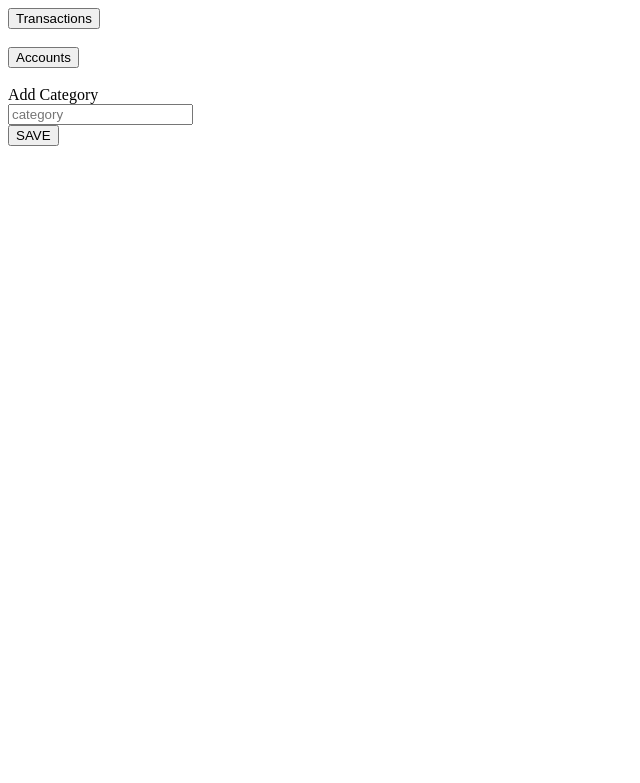
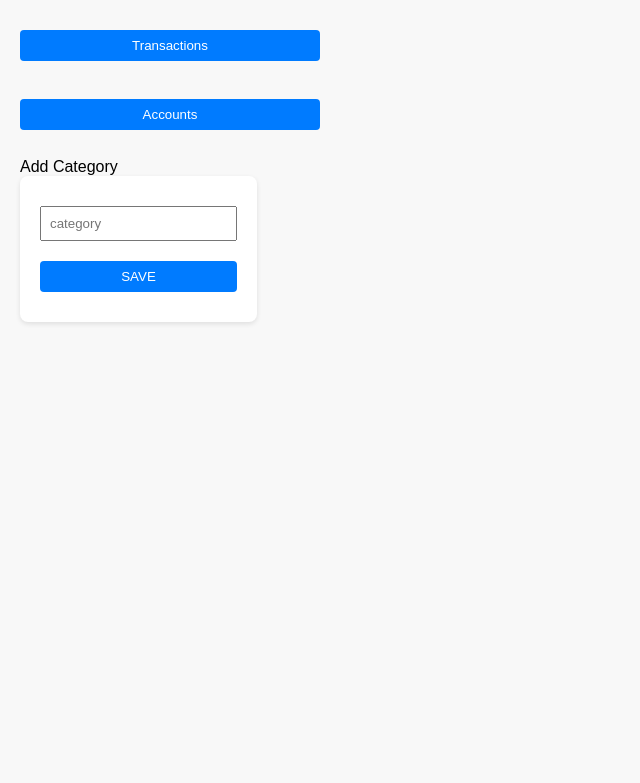
Before and after one commit to RohitKumarVadlamudi/Expense_tracker, a Flask app: page / in a window 1280 px wide. Shown: the top 783 px of the page, without its empty margins (0-640 px from the left). Run offline with Flask 3, Linux system fonts and the light colour scheme.

Commit message:
Style sheet linking

```diff
--- a/static/styles.css
+++ b/static/styles.css
@@ -0,0 +1,32 @@
+body {
+  font-family: Arial, sans-serif;
+  background-color: #f8f8f8;
+  margin: 20px;
+}
+
+form {
+  background-color: #ffffff;
+  padding: 20px;
+  border-radius: 8px;
+  width: fit-content;
+  box-shadow: 0 2px 5px rgba(0,0,0,0.1);
+}
+
+input, select, button {
+  margin: 10px 0;
+  padding: 8px;
+  width: 100%;
+  max-width: 300px;
+}
+
+button {
+  background-color: #007bff;
+  color: white;
+  border: none;
+  cursor: pointer;
+  border-radius: 4px;
+}
+
+button:hover {
+  background-color: #0056b3;
+}
--- a/templates/accounts.html
+++ b/templates/accounts.html
@@ -1,6 +1,8 @@
 <html>
 	<head>
 		<title>Accounts</title>
+		<link rel="stylesheet" type="text/css" href="{{ url_for('static', filename='styles.css') }}">
+
 	</head>
 	<body>
 		{% with messages = get_flashed_messages() %}
--- a/templates/add.html
+++ b/templates/add.html
@@ -1,6 +1,8 @@
 <html>
 	<head>
 		<title>Add transaction</title>
+		<link rel="stylesheet" type="text/css" href="{{ url_for('static', filename='styles.css') }}">
+
 	</head>
 	<body>
 		<a href= "/">
--- a/templates/edit.html
+++ b/templates/edit.html
@@ -1,6 +1,8 @@
 <html>
 	<head>
 		<title>Edit transaction</title>
+		<link rel="stylesheet" type="text/css" href="{{ url_for('static', filename='styles.css') }}">
+
 	</head>
 	<body>
 		<a href= "/">
--- a/templates/home.html
+++ b/templates/home.html
@@ -1,6 +1,8 @@
 <html>
 	<head>
 		<title>Home Page</title>
+		<link rel="stylesheet" type="text/css" href="{{ url_for('static', filename='styles.css') }}">
+
 	</head>
 	<body>
 		<a href="/transactions">
--- a/templates/transactions.html
+++ b/templates/transactions.html
@@ -1,6 +1,8 @@
 <html>
 	<head>
 		<title>Transactions page </title>
+		<link rel="stylesheet" type="text/css" href="{{ url_for('static', filename='styles.css') }}">
+
 	</head>
 	<body>
 		<a href= "/">
```
